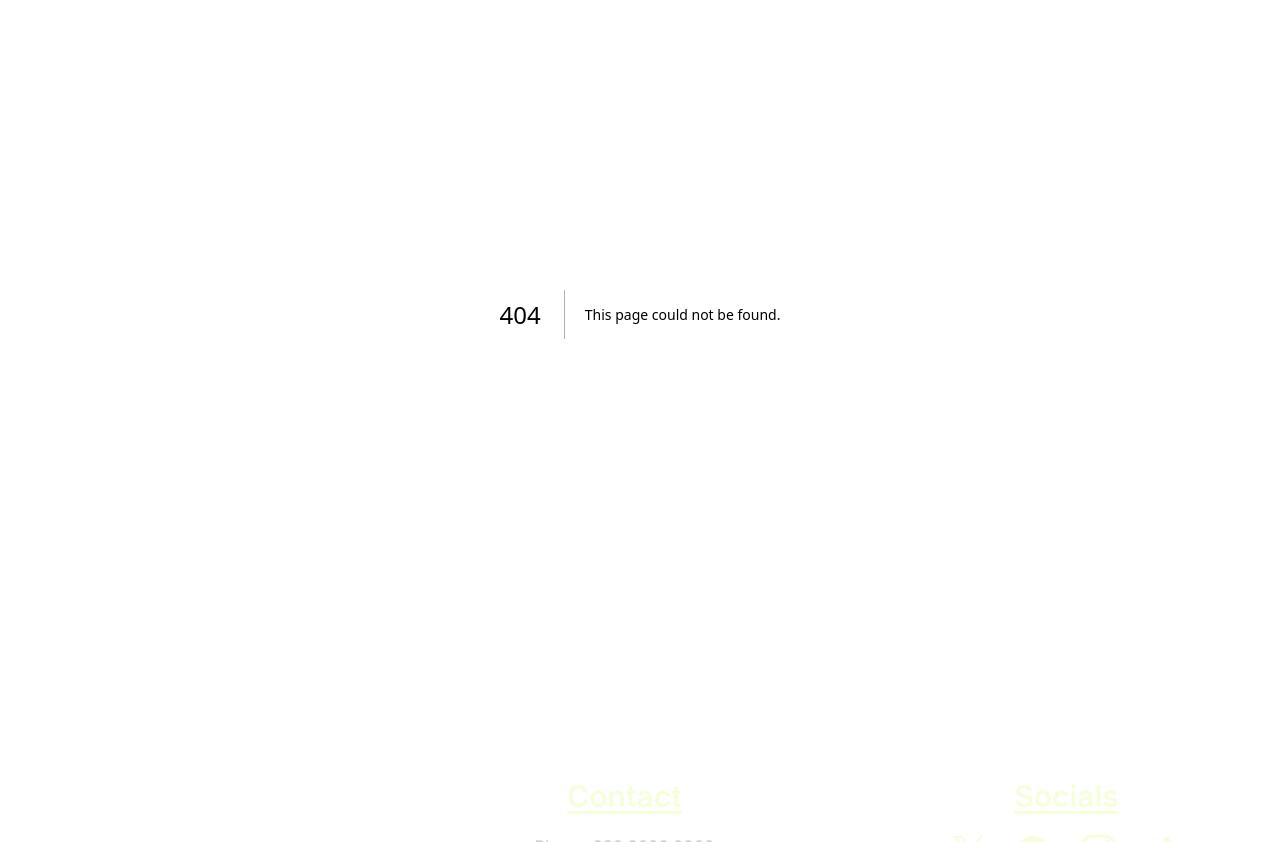
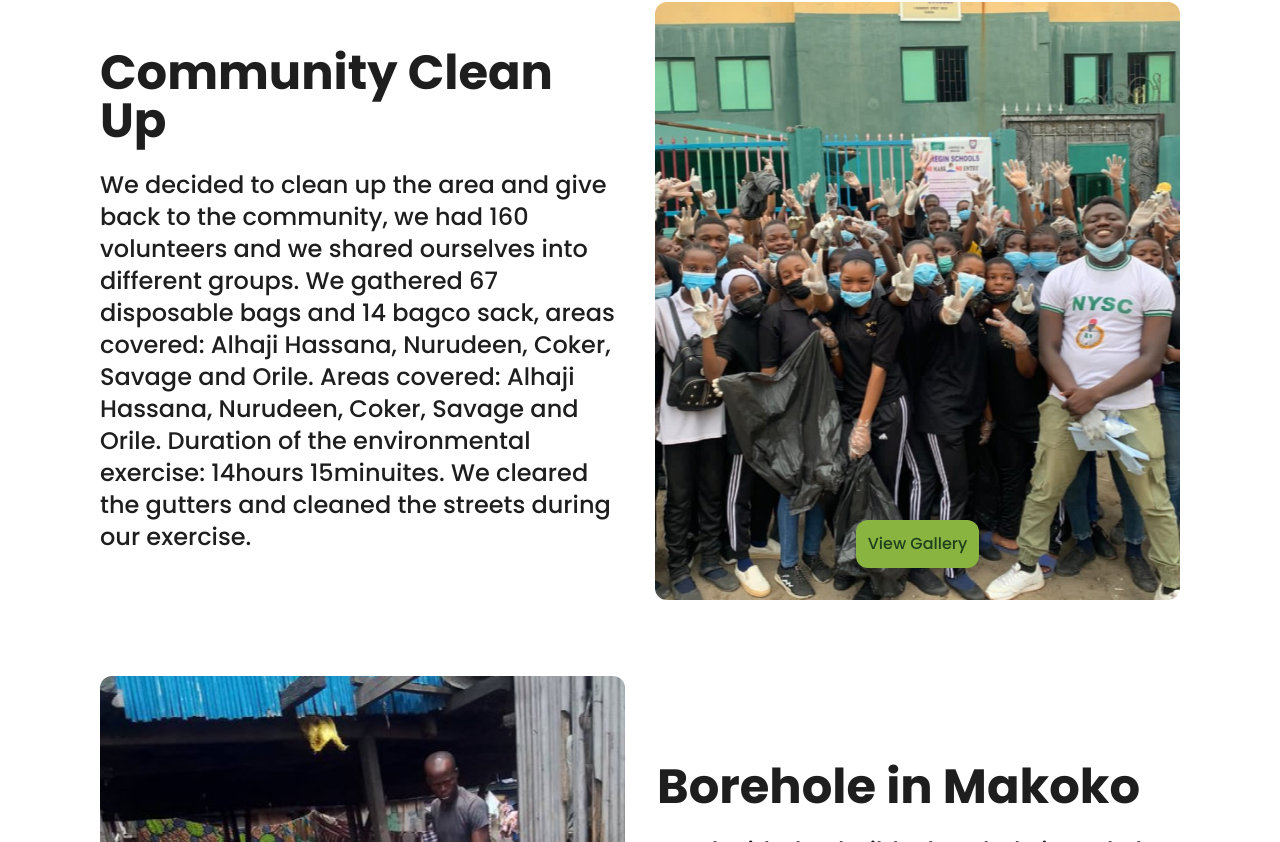
Before and after one commit to onfranciis/sustainobles, a Next.js app: page /projects/completed in a window 1280 px wide. Before the commit this address had no page. Shown: the part 158-1000 px from the top of the page. Built offline with nearby package versions, Linux system fonts and the light colour scheme.

Commit message:
feat: add "/projects/completed/" route

```diff
--- /dev/null
+++ b/src/app/projects/completed/page.tsx
@@ -0,0 +1,3 @@
+import CompletedProjects from "@/components/projects/CompletedProjects";
+
+export default CompletedProjects;
--- a/src/app/projects/page.tsx
+++ b/src/app/projects/page.tsx
@@ -3,6 +3,7 @@ import happy from "../../assets/happy.png";
 import schlOne from "../../assets/school-one.png";
 import schlTwo from "../../assets/school-two.png";
 import { poppins } from "@/components/landingPage/Two";
+import Link from "next/link";
 
 export default function Home() {
   return (
@@ -21,9 +22,12 @@ export default function Home() {
           sustainable projects and we can pride ourselves and also take pride in
           our sponsors and volunteers as growing...
         </p>
-        <button className="py-3 px-12 absolute bottom-6 right-6 rounded-xl bg-[#8AB440] text-[#1D401D]">
+        <Link
+          href="/projects/completed"
+          className="py-3 px-12 absolute bottom-6 right-6 rounded-xl bg-[#8AB440] text-[#1D401D]"
+        >
           See More
-        </button>
+        </Link>
       </div>
 
       <div
@@ -40,9 +44,12 @@ export default function Home() {
           sustainable projects and we can pride ourselves and also take pride in
           our sponsors and volunteers as growing...
         </p>
-        <button className="py-3 px-12 absolute bottom-6 right-6 rounded-xl bg-[#8AB440] text-[#1D401D]">
+        <Link
+          href=""
+          className="py-3 px-12 absolute bottom-6 right-6 rounded-xl bg-[#8AB440] text-[#1D401D]"
+        >
           See More
-        </button>
+        </Link>
       </div>
 
       <div
@@ -53,9 +60,12 @@ export default function Home() {
           Upcoming Projects
         </h2>
         <p className="text-[36px] -lg:text-4xl -md:text-2xl leading-normal"></p>
-        <button className="py-3 px-12 absolute bottom-6 right-6 rounded-xl bg-[#8AB440] text-[#1D401D]">
+        <Link
+          href=""
+          className="py-3 px-12 absolute bottom-6 right-6 rounded-xl bg-[#8AB440] text-[#1D401D]"
+        >
           See More
-        </button>
+        </Link>
       </div>
     </main>
   );
--- /dev/null
+++ b/src/components/projects/CompletedProjects.tsx
@@ -0,0 +1,59 @@
+import { IProjectCardProp } from "@/types";
+import ProjectsCard from "./ProjectsCard";
+
+const CompletedProjects = () => {
+  return (
+    <main className="min-h-screen bg-white flex flex-col gap-[60px] py-20">
+      {DATA.map((card) => (
+        <ProjectsCard key={card.title} Data={card} />
+      ))}
+    </main>
+  );
+};
+
+export default CompletedProjects;
+
+const DATA: IProjectCardProp["Data"][] = [
+  {
+    title: "Community Clean Up",
+    body: "We decided to clean up the area and give back to the community, we had 160 volunteers and we shared ourselves into different groups. We gathered 67 disposable bags and 14 bagco sack, areas covered: Alhaji Hassana, Nurudeen, Coker, Savage and Orile. Areas covered: Alhaji Hassana, Nurudeen, Coker, Savage and Orile. Duration of the environmental exercise: 14hours 15minuites. We cleared the gutters and cleaned the streets during our exercise.",
+    image: "/projects/completed-projects6.png",
+    url: "",
+    type: "One",
+  },
+  {
+    title: "Borehole in Makoko",
+    body: "We decided to build a borehole in Makoko for them to have clean and drinkable water as it us essential for our health. We also bought Two Canoes and both are functional and is being used to carry the students from Makoko down to areas like third mainland bridge and neighboring communities. And bring them back the next day. Sort of like a school bus. We also bought a generator for them to use to pump water when there is no light.",
+    image: "/projects/completed-projects5.png",
+    url: "",
+    type: "Two",
+  },
+  {
+    title: "Pad a Girl Child",
+    body: "Sustainobles' \"Pad a Girl Child\" project aligns with SDG 3, emphasizing good health and well-being. Addressing menstrual hygiene challenges, the initiative combats school absenteeism among girls. Collaboration with MBGN '22 ensured the distribution of over 300 sanitary pads, promoting inclusivity and gender equality in line with SDG 11. Seminars for children aged 10-15 emphasized the importance of hard work, and over 20 food boxes were distributed, contributing to overall community well-being. Together, we're advancing education, gender equality, and inclusive urban development.",
+    image: "/projects/completed-projects4.png",
+    url: "",
+    type: "One",
+  },
+  {
+    title: "Back to School Project",
+    body: "Our program provides essential resources to overcome barriers to education, offering items like books, school footwear, socks, bags, whiteboards, and lunch boxes. Focused on reducing dropout rates and improving learning outcomes, we aim to create an inclusive and equitable educational environment. During our back-to-school initiative, we raised 392,800 Naira, enabling us to distribute over 500 sandals, socks, bags, lunch boxes, and stationery items to children in Lokoja, Enugu Ezike, and Orile. While not all children received bags as planned, we ensured that each child received essential stationery items. Additionally, we utilized funds to pay the school fees of 76 children using plastic. Your support has made a meaningful impact on the education journey of these students.",
+    image: "/projects/completed-projects3.png",
+    url: "",
+    type: "Two",
+  },
+  {
+    title: "Summer Coaching",
+    body: "We kicked off with academic classes and the Skill acquisition followed,  we gave our best to make sure the kids have a sense of direction and are prepared for the upcoming school session. At the end of the summer lessons, the children acquired  skills asides lessons. We had Volunteer teachers that have been coming through, we also got book donations that were used for the lesson.  ",
+    image: "/projects/completed-projects2.png",
+    url: "",
+    type: "One",
+  },
+  {
+    title: "Orphanage Outreach",
+    body: "We took to sharing foodstuffs and provisions to the Mpaniwu Orphanage home on the 30th of December 2023. The country's economy is dwindling, we understand that caring for a large family will be hard, also in the spirit of the festivities going on. So we did our bit and enjoyed every second of providing for the orphanage home.",
+    image: "/projects/completed-projects1.png",
+    url: "",
+    type: "Two",
+  },
+];
```
